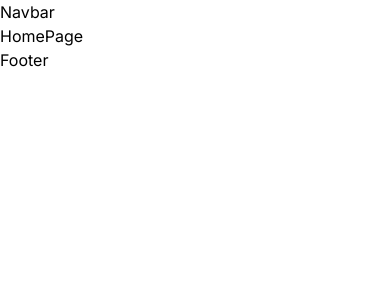
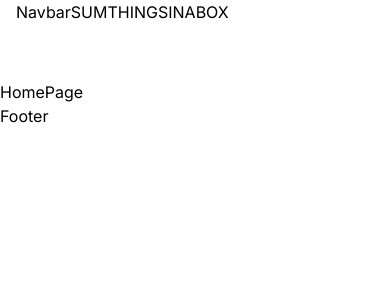
Before and after one commit to KHarrisDev/Sumthingsinabox, a Next.js app: page / in a window 390 px wide. Shown: the top 300 px of the page. Built offline with nearby package versions, Linux system fonts and the light colour scheme.

Commit message:
Creating Navbar
Adding responsive widths and height to the Navbar

```diff
--- a/src/app/layout.tsx
+++ b/src/app/layout.tsx
@@ -7,7 +7,7 @@ import Footer from "@/components/Footer";
 const inter = Inter({ subsets: ["latin"] });
 
 export const metadata: Metadata = {
-  title: "Lama Dev E-Commerce Application",
+  title: "Sumthingsinabox E-Commerce Application",
   description: "A complete e-commerce application with Next.js and Wix",
 };
 
--- a/src/components/Navbar.tsx
+++ b/src/components/Navbar.tsx
@@ -1,3 +1,11 @@
+import Link from "next/link";
+
 export default function Navbar() {
-  return <div>Navbar</div>;
+  return (
+    <div className="h-20 px-4 md:px-8 lg:px-16 xl:px-32 2xl:px-64">
+      Navbar
+      {/* Mobile */}
+      <Link href="/">SUMTHINGSINABOX</Link>
+    </div>
+  );
 }
```
